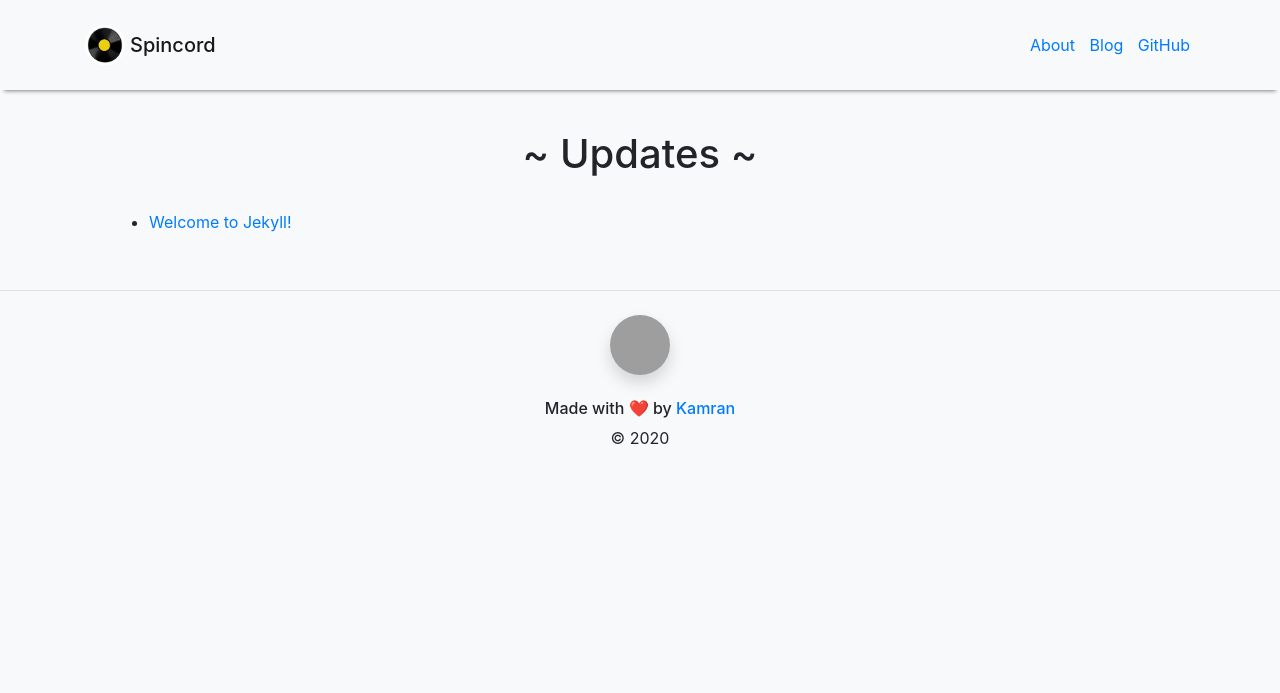
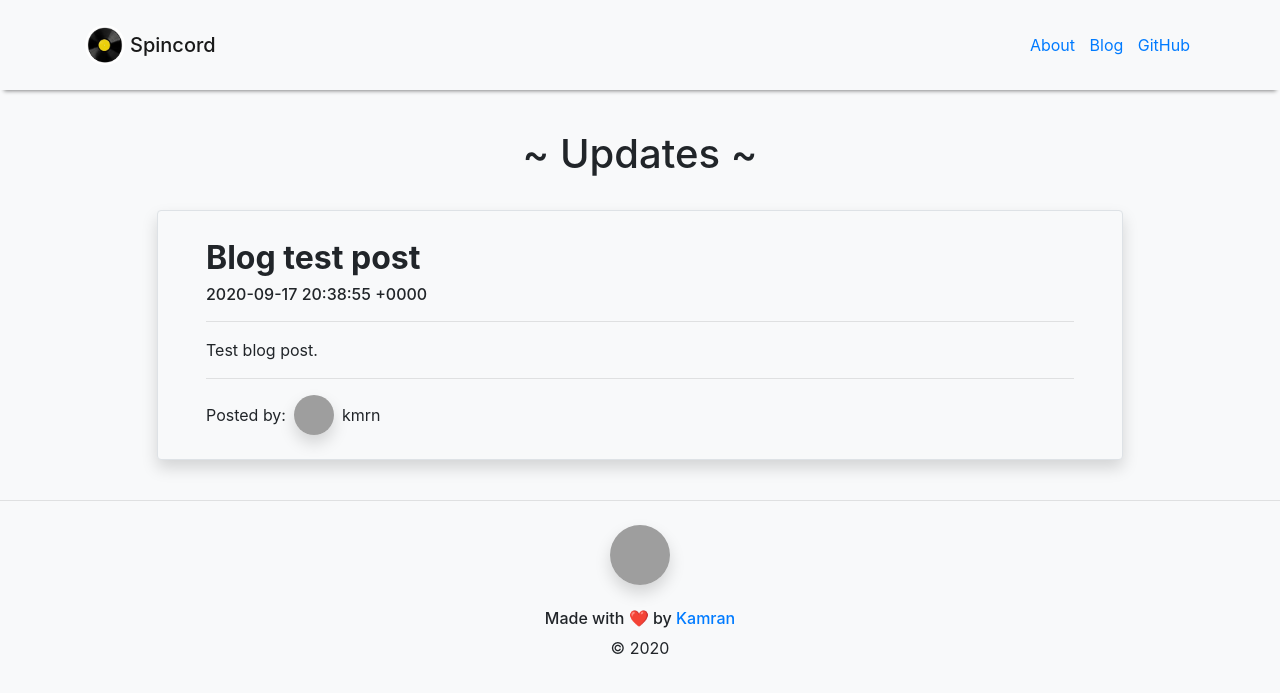
Before and after one commit to kmrn/spincord, a Jekyll site: the page built from blog.html, in a window 1280 px wide. Shown: the top 693 px of the page. Built offline with Jekyll 4.4.1, drawn with Linux system fonts in a browser that asks for light colours; grey boxes are pictures that could not be loaded.

Commit message:
refactor blog page

```diff
--- a/_layouts/default.html
+++ b/_layouts/default.html
@@ -26,7 +26,7 @@
         </section>
         <hr>
         <footer class="container text-center mt-4 mb-5">
-            <img class="shadow rounded-circle mb-4" src="https://avatars1.githubusercontent.com/u/9091719?s=60&v=4" />
+            <img class="shadow rounded-circle mb-4" src="https://github.com/kmrn.png?size=60" />
             <h6>Made with ❤️ by <a href="https://github.com/kmrn">Kamran</a></h6>
             &copy; <script>document.write(new Date().getFullYear())</script>
         </footer>
--- /dev/null
+++ b/_posts/2020-09-17-test-blog-post.markdown
@@ -0,0 +1,9 @@
+---
+layout: post
+title:  "Blog test post"
+date:   2020-09-17 16:38:55 -0400
+author: kmrn
+categories: jekyll update
+---
+
+Test blog post.
--- a/blog.html
+++ b/blog.html
@@ -3,10 +3,19 @@ title: Updates
 layout: page
 ---
 
-<ul>
+<div class="px-5">
     {% for post in site.posts %}
-        <li>
-            <a href="{{ post.url }}">{{ post.title }}</a>
-        </li>
+        <a class="btn btn-light btn-block shadow border text-left pt-2 px-5 pb-4" href="{{ post.url }}">
+            <h2 class="font-weight-bold">{{ post.title }}</h2>
+            <h6>{{ post.date }}</h6>
+            <hr>
+            <p>{{ post.excerpt }}</p>
+            <hr>
+            <div class="d-inline-flex align-items-center">
+                <p class="m-0 pr-2">Posted by:</p>
+                <img class="rounded-circle shadow" src="https://github.com/{{ post.author }}.png?size=40" />
+                <p class="m-0 px-2">{{ post.author }}</p>
+            </div>
+        </a>
     {% endfor %}
 </ul>
--- a/index.html
+++ b/index.html
@@ -21,7 +21,7 @@ layout: default
 </div>
 <div class="front-page-info-container">
     <div class="hero-cta-container">
-        <a class="hero-button btn btn-lg btn-primary" href="{{ site.discord_invite_url }}">Add Spincord to Your Server</a>
+        <a class="hero-button shadow btn btn-lg btn-primary" href="{{ site.discord_invite_url }}">Add Spincord to Your Server</a>
     </div>
     <div class="container">
         <div class="d-flex flex-md-row flex-wrap align-items-center my-5">
```
Also changed, not shown: _layouts/post.html (+17 -0 lines), _posts/2020-09-17-welcome-to-jekyll.markdown (deleted, +0 -29 lines).
